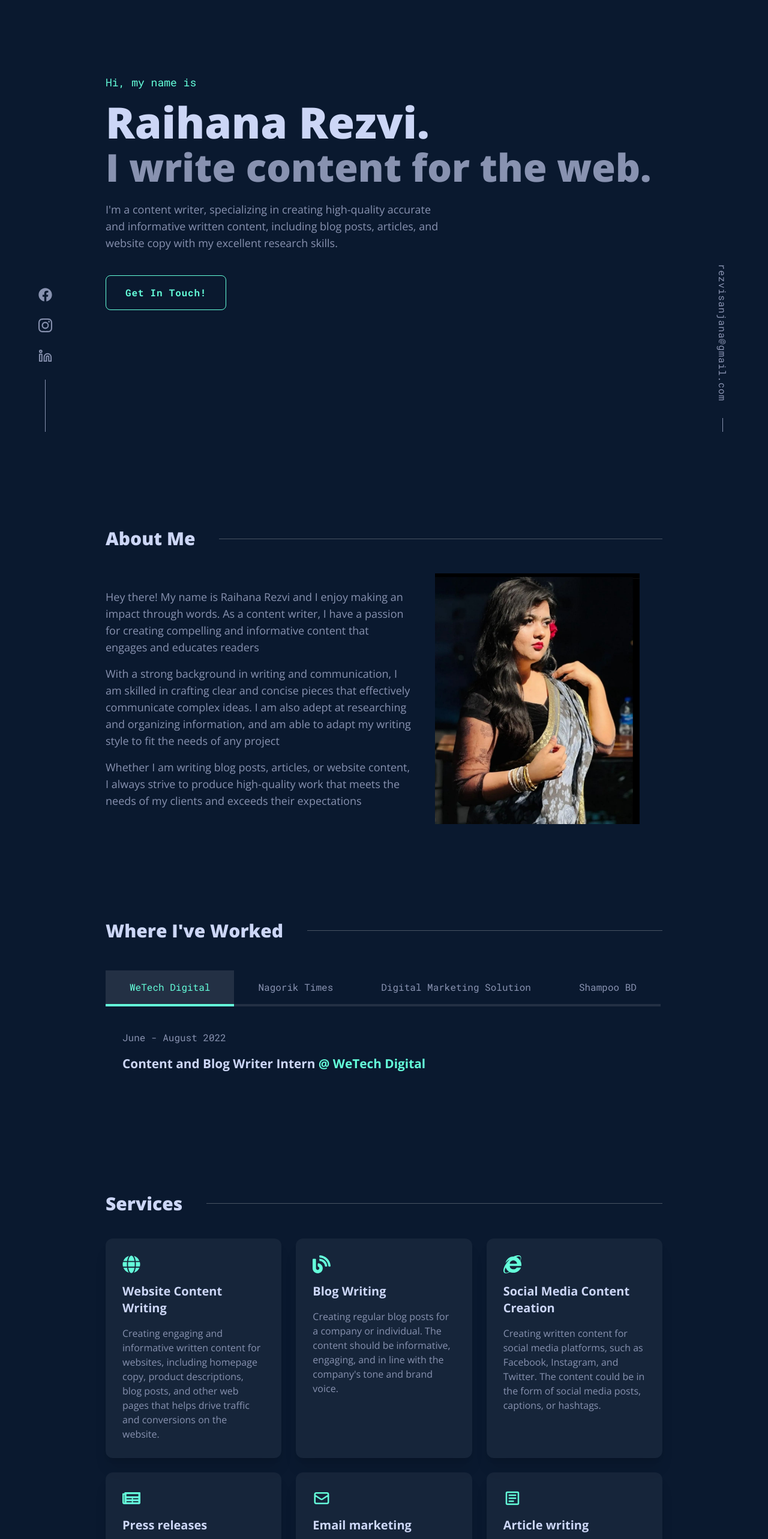
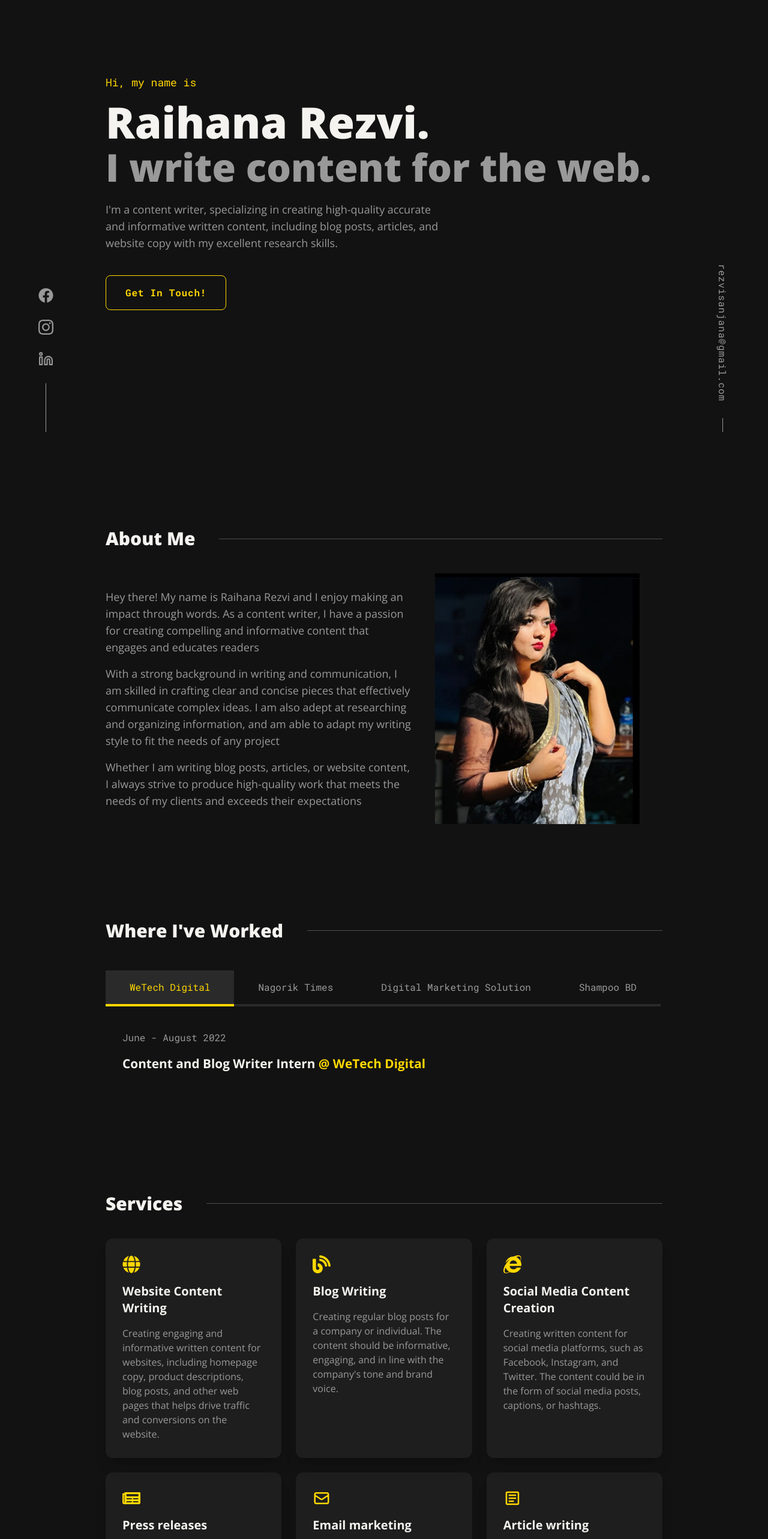
Before and after one commit to beyourahi/rezvi-personal-site, a Next.js app: page / in a window 1280 px wide. Shown: the part 80-2646 px from the top of the page at 60% size. Built offline with nearby package versions, Linux system fonts and the light colour scheme.

Commit message:
Changed color theme 🎨️️️️️

```diff
--- a/app/components/layout/Email.tsx
+++ b/app/components/layout/Email.tsx
@@ -10,7 +10,7 @@ export const Email = () => (
             target="_blank"
             rel="noreferrer"
             style={{ writingMode: "vertical-lr", textOrientation: "sideways" }}
-            className={`${roboto_mono.className} text-base tracking-wider transition-all ease-in text-subHeading hover:text-coolGreen hover:-translate-y-1 active:scale-95`}
+            className={`${roboto_mono.className} text-base tracking-wider transition-all ease-in text-subHeading hover:text-coolGreen hover:-translate-y-1 active:scale-95 hover:scale-110`}
         >
             {email}
         </a>
--- a/app/components/layout/Socials.tsx
+++ b/app/components/layout/Socials.tsx
@@ -7,22 +7,22 @@ export const Socials = () => (
     <div className="fixed bottom-0 left-[5%] hidden lg:flex flex-col items-center space-y-7 h-[30%]">
         <a href={facebookURL} target="_blank" rel="noreferrer">
             <FaFacebook
-                className="transition-all ease-in text-subHeading hover:text-coolGreen hover:-translate-y-1 active:scale-95"
-                size={23}
+                className="transition-all ease-in text-subHeading hover:text-coolGreen hover:-translate-y-1 active:scale-95 hover:scale-110"
+                size={25}
             />
         </a>
 
         <a href={instagramURL} target="_blank" rel="noreferrer">
             <BsInstagram
-                className="transition-all ease-in text-subHeading hover:text-coolGreen hover:-translate-y-1 active:scale-95"
-                size={23}
+                className="transition-all ease-in text-subHeading hover:text-coolGreen hover:-translate-y-1 active:scale-95 hover:scale-110"
+                size={25}
             />
         </a>
 
         <a href={linkedinURL} target="_blank" rel="noreferrer">
             <FiLinkedin
-                className="transition-all ease-in text-subHeading hover:text-coolGreen hover:-translate-y-1 active:scale-95"
-                size={23}
+                className="transition-all ease-in text-subHeading hover:text-coolGreen hover:-translate-y-1 active:scale-95 hover:scale-110"
+                size={25}
             />
         </a>
 
--- a/app/globals.css
+++ b/app/globals.css
@@ -5,15 +5,15 @@
 *::-webkit-scrollbar {
     width: 10px;
     height: 10px;
-    background-color: #0a192f;
+    background-color: #121212;
 }
 
 *::-webkit-scrollbar-thumb {
-    background-color: rgba(255, 255, 255, 0.2);
+    background-color: #999999;
     border-radius: 10px;
 }
 
 *::-webkit-scrollbar-track {
     border-radius: 10px;
-    background-color: #0a192f;
+    background-color: #121212;
 }
--- a/app/layout.tsx
+++ b/app/layout.tsx
@@ -8,7 +8,7 @@ const open_sans = Open_Sans({ subsets: ["latin"] });
 const RootLayout: React.FC<RootLayoutProps> = ({ children }) => (
     <html lang="en">
         <head />
-        <body className={`${open_sans.className} bg-theme`}>
+        <body className={`bg-theme ${open_sans.className}`}>
             <Socials />
             {children}
             <Email />
--- a/tailwind.config.js
+++ b/tailwind.config.js
@@ -8,10 +8,10 @@ module.exports = {
     theme: {
         extend: {
             colors: {
-                theme: "#0A192F",
-                coolGreen: "#64ffda",
-                heading: "#CCD6F6",
-                subHeading: "#8892B0",
+                theme: "#121212",
+                coolGreen: "#FFD700",
+                heading: "#f4f3ef",
+                subHeading: "#999999",
             },
         },
     },
```
